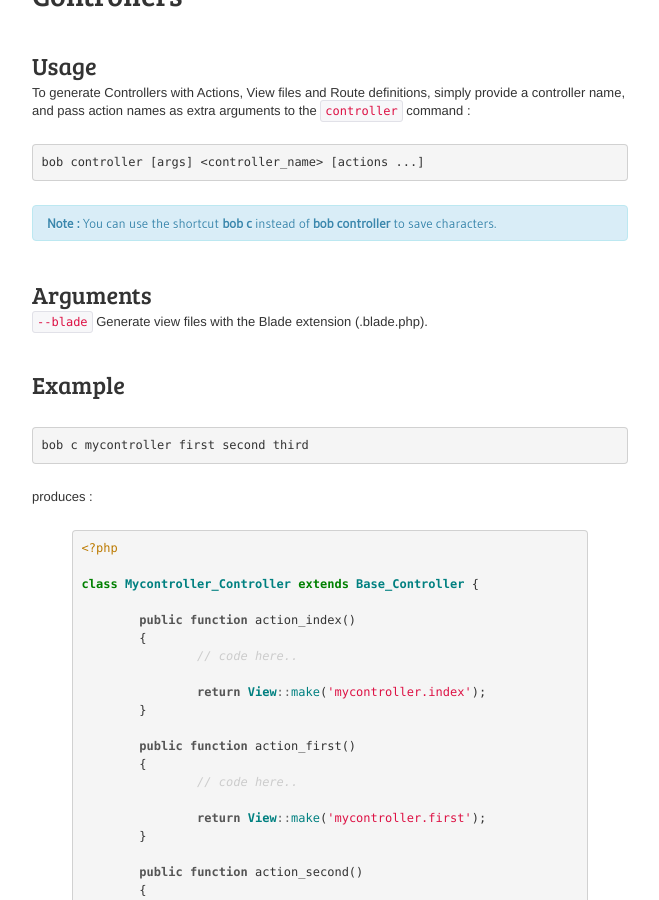
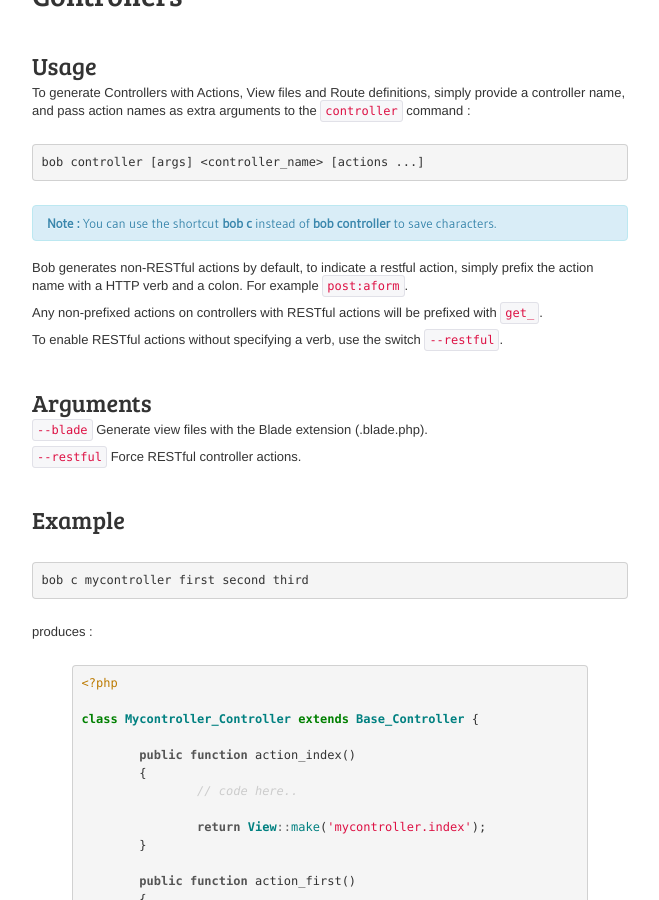
Before and after one commit to jonphipps/laravel-bob, a Jekyll site: the page built from docs/generators/controller.md, in a window 1280 px wide and 900 px high, scrolled down 539 px. Shown: the whole window, without its empty margins (225-884 px from the left). Built offline with Jekyll 4.4.1, drawn with Linux system fonts in a browser that asks for light colours; nearby versions of some CDN libraries.

Commit message:
modded pygments

```diff
--- a/docs/generators/controller.md
+++ b/docs/generators/controller.md
@@ -15,10 +15,18 @@ To generate Controllers with Actions, View files and Route definitions, simply p
 <strong>Note :</strong> You can use the shortcut <strong>bob c</strong> instead of <strong>bob controller</strong> to save characters.
 </div>
 
+Bob generates non-RESTful actions by default, to indicate a restful action, simply prefix the action name with a HTTP verb and a colon. For example `post:aform`.
+
+Any non-prefixed actions on controllers with RESTful actions will be prefixed with `get_`.
+
+To enable RESTful actions without specifying a verb, use the switch `--restful`.
+
 ##Arguments
 
 
 `--blade` Generate view files with the Blade extension (.blade.php).
+
+`--restful` Force RESTful controller actions.
 
 
 ##Example
```
